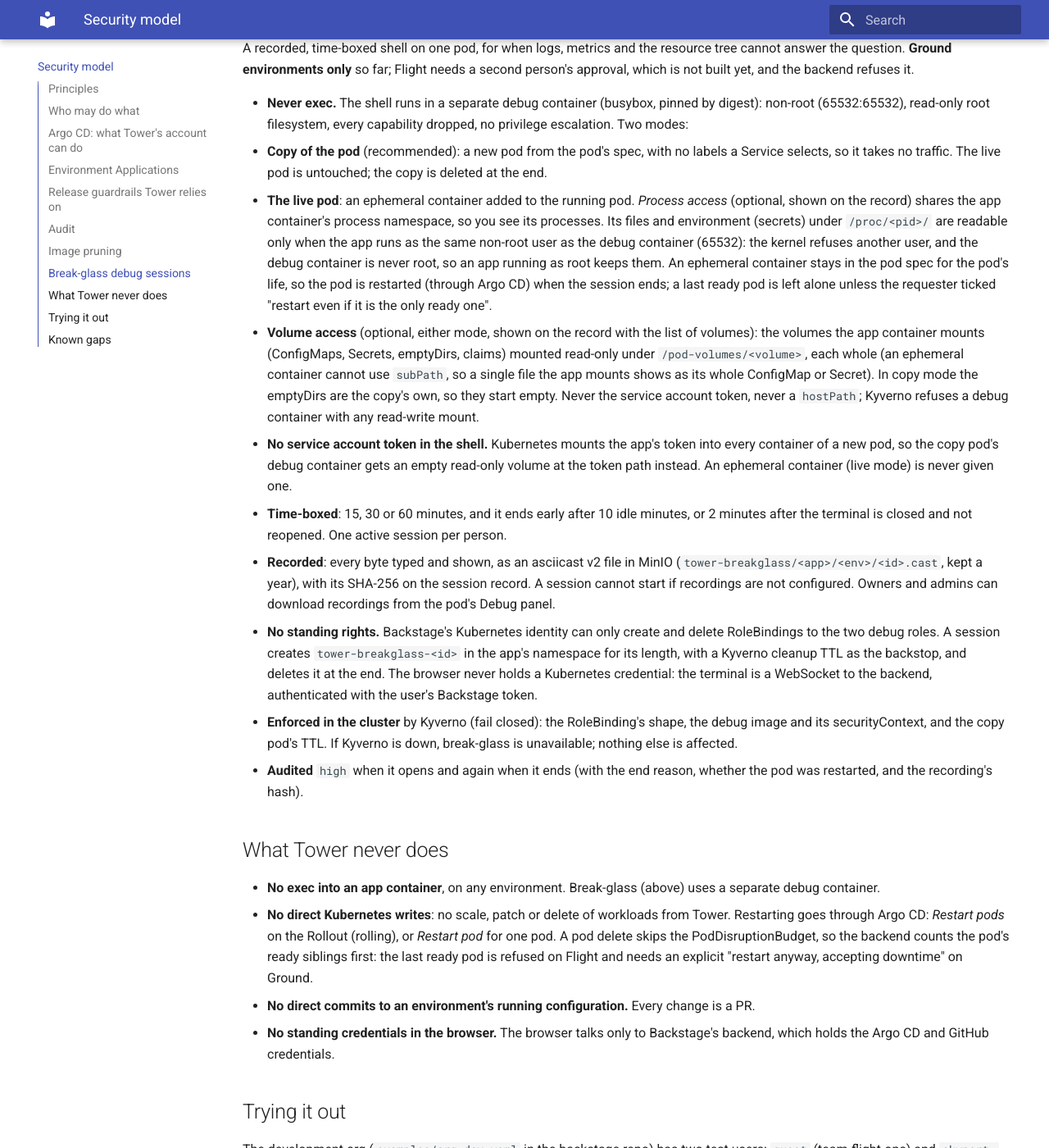
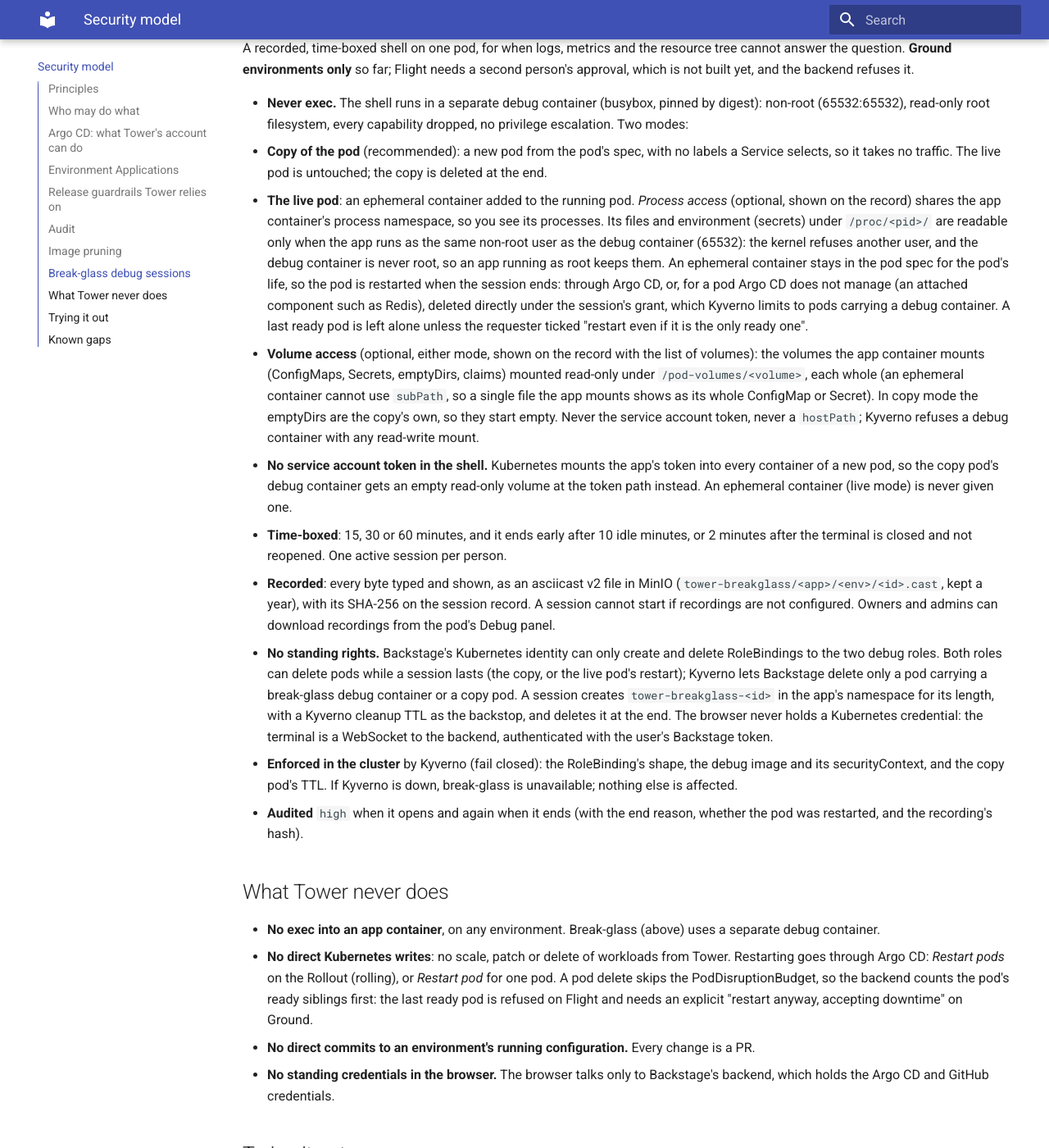
Before and after one commit to jfillman/tower, an MkDocs documentation site: the page built from docs/security.md, in a window 1280 px wide and 1400 px high, scrolled down 4194 px. Shown: the whole window at 82% size. Built offline with MkDocs 1.6.1 and Material for MkDocs 9.7.7, drawn with Linux system fonts in a browser that asks for light colours.

Commit message:
docs: break-glass live recycle falls back to a direct delete for pods Argo CD does not manage
Co-Authored-By: Claude Opus 5.5 <noreply@anthropic.com>

```diff
--- a/docs/security.md
+++ b/docs/security.md
@@ -148,8 +148,10 @@ refuses it.
     shares the app container's process namespace, so you see its processes. Its files and environment (secrets) under
     `/proc/<pid>/` are readable only when the app runs as the same non-root user as the debug container (65532): the
     kernel refuses another user, and the debug container is never root, so an app running as root keeps them. An
-    ephemeral container stays in the pod spec for the pod's life, so the pod is restarted (through Argo CD) when the
-    session ends; a last ready pod is left alone unless the requester ticked "restart even if it is the only ready one".
+    ephemeral container stays in the pod spec for the pod's life, so the pod is restarted when the session ends: through
+    Argo CD, or, for a pod Argo CD does not manage (an attached component such as Redis), deleted directly under the
+    session's grant, which Kyverno limits to pods carrying a debug container. A last ready pod is left alone unless the
+    requester ticked "restart even if it is the only ready one".
 - **Volume access** (optional, either mode, shown on the record with the list of volumes): the volumes the app
   container mounts (ConfigMaps, Secrets, emptyDirs, claims) mounted read-only under `/pod-volumes/<volume>`, each whole
   (an ephemeral container cannot use `subPath`, so a single file the app mounts shows as its whole ConfigMap or Secret).
@@ -164,7 +166,8 @@ refuses it.
   kept a year), with its SHA-256 on the session record. A session cannot start if recordings are not configured. Owners
   and admins can download recordings from the pod's Debug panel.
 - **No standing rights.** Backstage's Kubernetes identity can only create and delete RoleBindings to the two debug
-  roles. A session creates `tower-breakglass-<id>` in the app's namespace for its length, with a Kyverno cleanup TTL
+  roles. Both roles can delete pods while a session lasts (the copy, or the live pod's restart); Kyverno lets Backstage
+  delete only a pod carrying a break-glass debug container or a copy pod. A session creates `tower-breakglass-<id>` in the app's namespace for its length, with a Kyverno cleanup TTL
   as the backstop, and deletes it at the end. The browser never holds a Kubernetes credential: the terminal is a
   WebSocket to the backend, authenticated with the user's Backstage token.
 - **Enforced in the cluster** by Kyverno (fail closed): the RoleBinding's shape, the debug image and its
```
